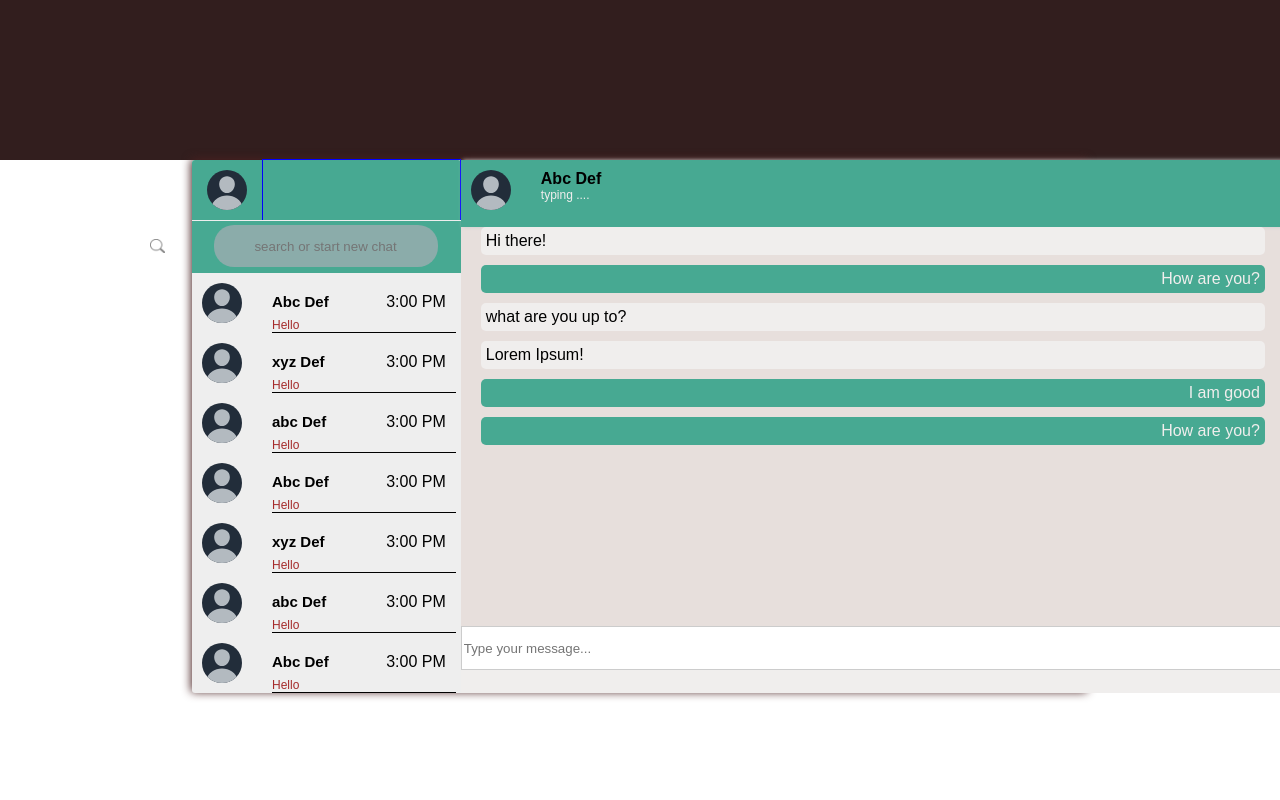
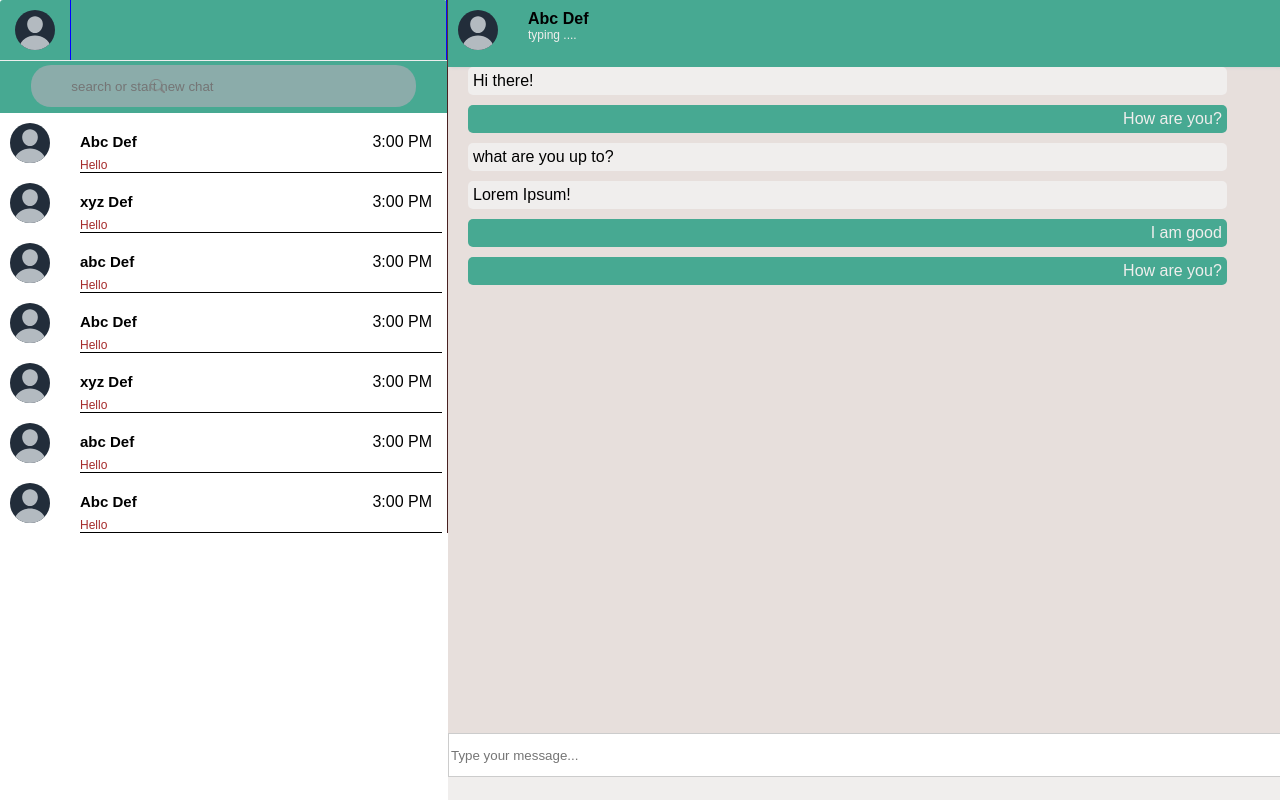
Before and after one commit to devmehta787/chit-chat, an Angular app: page / in a window 1280 px wide. Shown: the top 800 px of the page. Built offline with nearby package versions, Linux system fonts and the light colour scheme.

Commit message:
chat section update

```diff
--- a/src/app/app.component.html
+++ b/src/app/app.component.html
@@ -1,13 +1,13 @@
-<div id="backgroundHeader"></div>
-<div id="bakgroundBody"></div>
+<!-- <div id="backgroundHeader"></div>
+<div id="bakgroundBody"></div> -->
 
 <!-- 2 sections users list and chat section -->
-<div id="chatContainer">
-  <!-- sidebar section -->
-  <!-- <app-sidebar
+<!-- <div id="chatContainer"> -->
+<!-- sidebar section -->
+<!-- <app-sidebar
     (conversationClicked)="onConversationSelected($event)"
   ></app-sidebar> -->
-
+<div class="sidebar">
   <app-sidebar></app-sidebar>
 
   <!-- chat section -->
@@ -19,5 +19,6 @@
 
   <app-chat></app-chat>
 </div>
+<!-- </div> -->
 
 <router-outlet></router-outlet>
--- a/src/app/app.component.scss
+++ b/src/app/app.component.scss
@@ -9,35 +9,36 @@
   height: 80vh;
   background-color: #eeeeee;
 }
+.sidebar {
+  display: flex;
+  padding: 0;
+  margin: 0;
+  flex-wrap: wrap;
+  flex-direction: row;
+}
+app-sidebar {
+  width: 35%;
+}
+app-chat {
+  width: 65%;
+}
 
-#chatContainer {
-  // position: fixed;
-  top: 0;
-  bottom: 0;
-  left: 0;
-  right: 0;
-  margin: auto;
-  width: 70%;
-  height: 90%;
-  background-color: #eeeeee;
-  border-radius: 3px;
-  box-shadow: -1px -1px 10px #482121;
-  flex-direction: row;
-  display: flex;
-  // overflow: hidden;
+// #chatContainer {
+//   margin: auto;
+//   width: 100%;
+//   height: 100%;
+//   background-color: #eeeeee;
+//   border-radius: 3px;
+//   box-shadow: -1px -1px 10px #482121;
+//   flex-direction: row;
+// display: flex;
 
-  app-sidebar {
-    flex-basis: 30%;
-    display: block;
-    height: 100%;
-  }
-  #chat {
-    // flex-basis: 70%;
-    flex-grow: 1;
-    width: 100%;
-    height: 100%;
-    display: flex;
-    justify-content: center;
-    align-items: center;
-  }
-}
+// #chat {
+//   flex-grow: 1;
+//   width: 100%;
+//   height: 100%;
+//   display: flex;
+//   justify-content: center;
+//   align-items: center;
+// }
+// }
--- a/src/app/chat/chat.component.scss
+++ b/src/app/chat/chat.component.scss
@@ -1,6 +1,7 @@
 #container {
-  width: 470%;
-  height: 100%;
+  //   width: 65%;
+  //   flex: 0.6;
+  height: 100vh;
   display: flex;
   background-color: #e7dfdc;
   flex-direction: column;
--- a/src/app/sidebar/sidebar.component.scss
+++ b/src/app/sidebar/sidebar.component.scss
@@ -1,9 +1,10 @@
 #sidebar {
   border-right: 0.5px solid #482121;
-  width: 100%;
-  height: 100%;
+  //   width: 35%;
+  //   height: 100%;
   display: flex;
   flex-direction: column;
+  //   flex: 0.3;
 
   #sidebarHeader {
     width: 100%;
```
